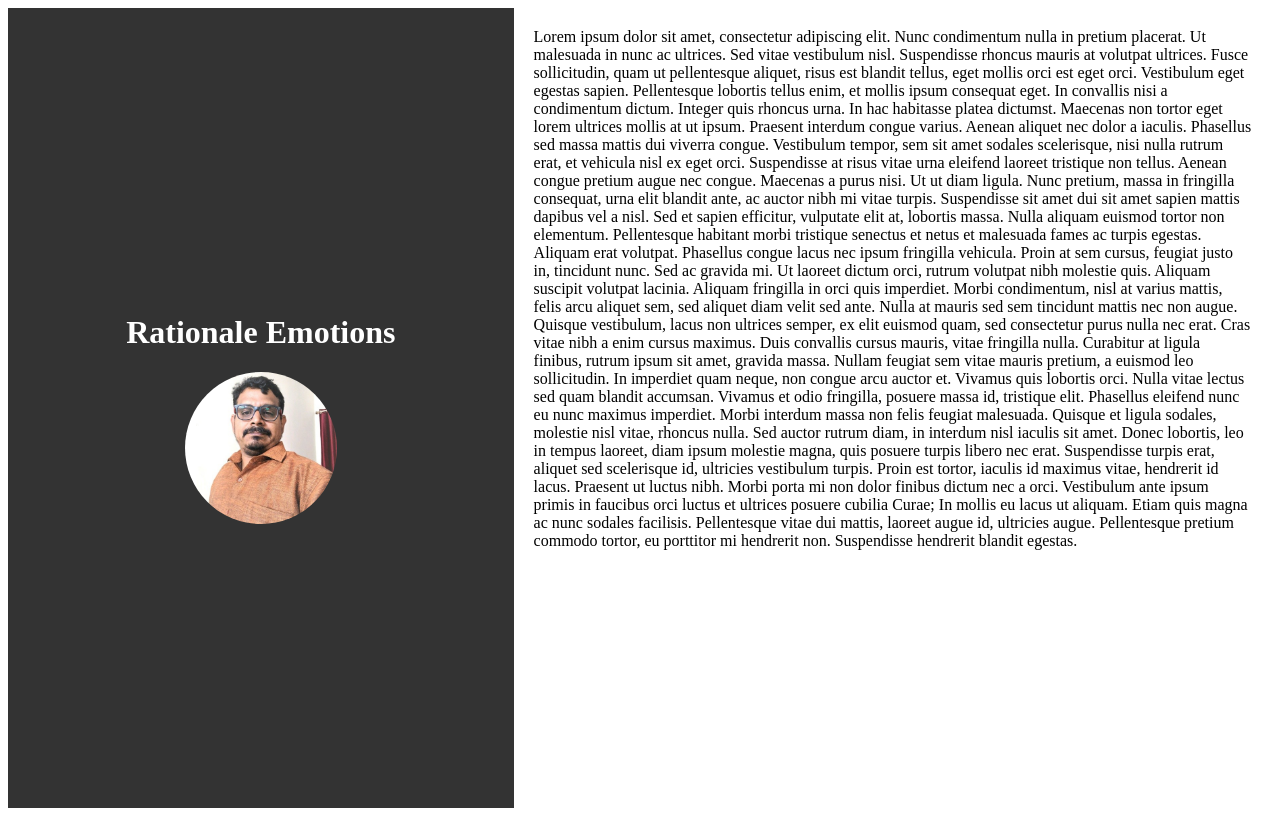
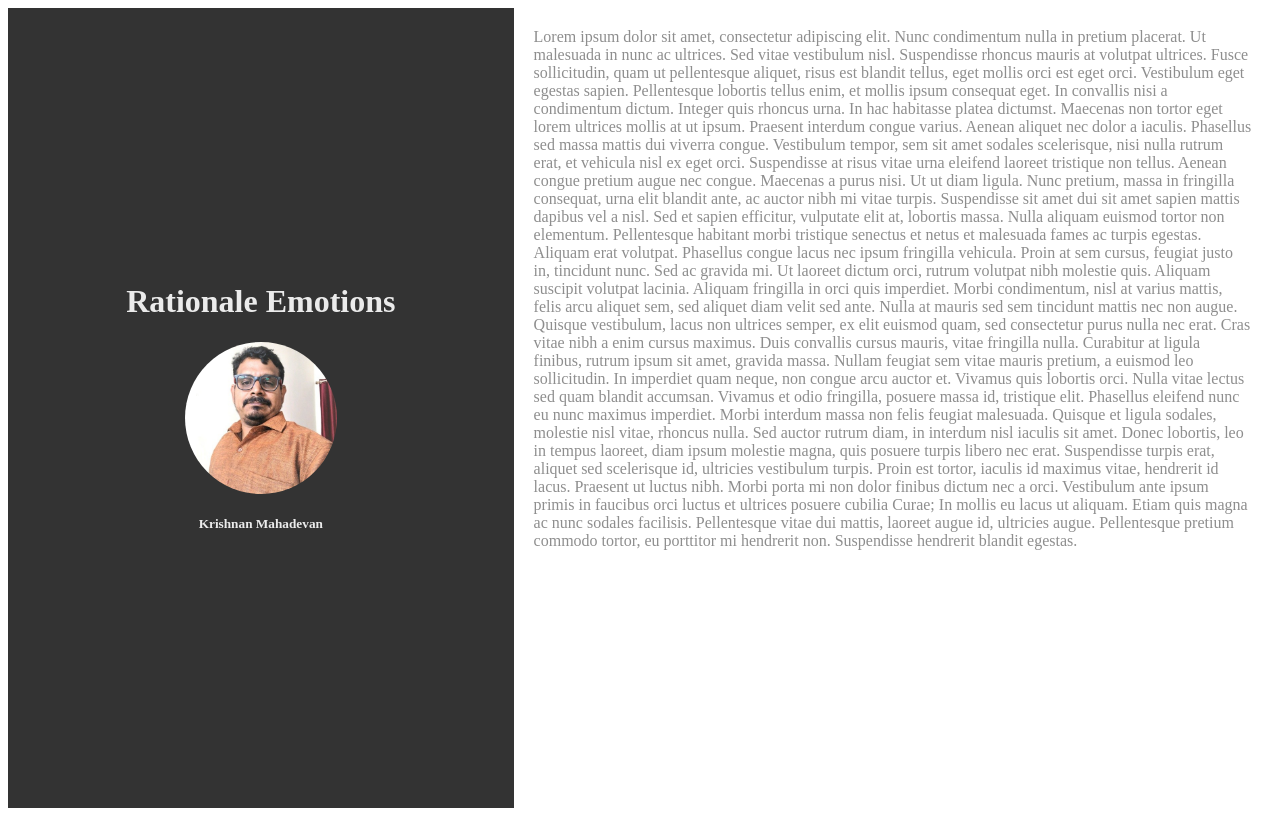
Before and after one commit to email2vimalraj/rationaleemotions, a Gatsby site: page / in a window 1280 px wide. Built offline with nearby package versions, Linux system fonts and the light colour scheme; Gatsby itself is replaced by a stand-in of ours.

Commit message:
Few layout changes

```diff
--- a/gatsby-config.js
+++ b/gatsby-config.js
@@ -1,4 +1,7 @@
 module.exports = {
+  siteMetadata: {
+    title: 'Rationale Emotions'
+  },
   plugins: [
     'gatsby-plugin-styled-components',
     {
--- a/src/components/layout.js
+++ b/src/components/layout.js
@@ -14,6 +14,7 @@ const Content = styled.div`
   flex: 1;
   overflow: scroll;
   padding: 20px;
+  color: #8e8e8e;
 `
 
 const Sidebar = styled.div`
@@ -21,7 +22,7 @@ const Sidebar = styled.div`
   flex-direction: column;
   width: 40%;
   background-color: #333;
-  color: white;
+  color: #ebebeb;
   justify-content: center;
   align-items: center;
 `
@@ -38,6 +39,7 @@ export default ({ children }) => (
     <Sidebar>
       <h1>Rationale Emotions</h1>
       <Logo src={LogoImage} />
+      <h5>Krishnan Mahadevan</h5>
     </Sidebar>
     <Content>{children}</Content>
   </Container>
```
